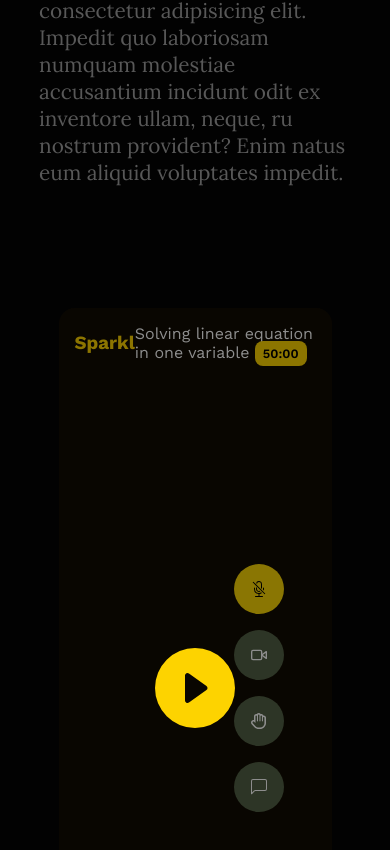
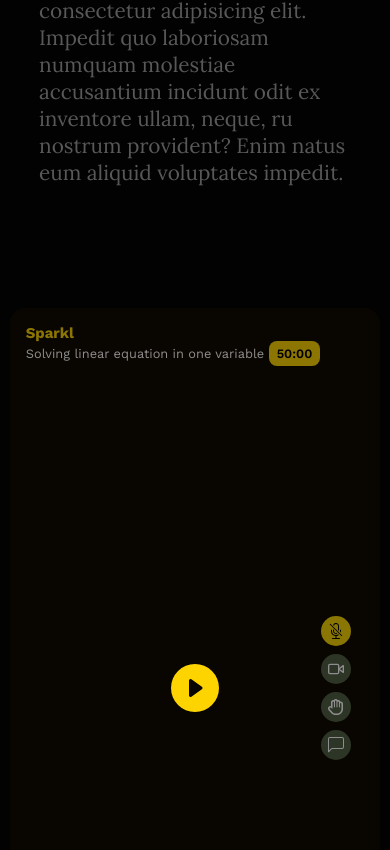
Before and after one commit to gauravsoni97/sparklAssignment, a React (Vite) app: page / in a window 390 px wide. Shown: the part 1794-2644 px from the top of the page. Built offline with nearby package versions, Linux system fonts and the light colour scheme.

Commit message:
video call responsive design

```diff
--- a/src/components/VideoCall/VideoCall.css
+++ b/src/components/VideoCall/VideoCall.css
@@ -1,5 +1,3 @@
-
-
 .VideoCallSection {
   min-height: 100vh;
   display: flex;
@@ -7,11 +5,11 @@
   justify-content: center;
   font-family: "Work Sans", sans-serif;
 }
-.StopVideoCallSection{
+.StopVideoCallSection {
   display: none;
 }
 
-.StartVideoCallSection{
+.StartVideoCallSection {
   width: 100%;
   height: 100%;
   background-color: rgba(0, 0, 0, 0.448);
@@ -21,7 +19,7 @@
   align-items: center;
   justify-content: center;
 }
-.StartVideoCallSection svg{
+.StartVideoCallSection svg {
   width: 5rem;
   height: 5rem;
   cursor: pointer;
@@ -31,6 +29,7 @@
   background-color: rgb(16, 11, 2);
   width: 70vw;
   height: 90vh;
+  max-height: 1200px;
   border-radius: 1rem;
   display: flex;
   align-items: flex-start;
@@ -39,7 +38,6 @@
   transition: 3s ease-in-out;
   overflow: hidden;
   position: relative;
-
 }
 .VideoCallHeader {
   position: absolute;
@@ -96,7 +94,7 @@
   right: 0;
   width: 100%;
   height: 100%;
-  transition: .8s all ease-in-out;
+  transition: 0.8s ease-in-out;
 }
 .AfterStartTeacherImg {
   position: absolute;
@@ -108,7 +106,8 @@
 
 .StudentCard {
   width: 15vw;
-  height: 160px;
+  height: 20vh;
+  max-height: 220px;
   border-radius: 1rem;
   border: 3px solid white;
   background-size: cover;
@@ -180,3 +179,216 @@
 .FixedIconYellow {
   background-color: #f8d505;
 }
+
+/* ====================================== Responsiveness ===================================== */
+
+@media screen and (width <= 1050px) {
+  .VideoCallBox {
+    width: 80vw;
+  }
+
+  .VideoCallMainScreen {
+    width: 75vw;
+    height: 62vh;
+  }
+  .AfterStartStudentImg {
+    width: 15vw;
+    height: 95px;
+  }
+  .AfterStartTeacherImg {
+    height: 14vh;
+  }
+}
+@media screen and (width <= 850px) {
+  .VideoCallBox {
+    width: 90vw;
+  }
+  .VideoCallHeader {
+    flex-direction: column;
+    align-items: flex-start;
+    justify-content: flex-start;
+    font-size: 0.8rem;
+  }
+  .VideoCallHeader .Timer {
+    width: 50%;
+    line-height: 1.5rem;
+  }
+
+  .FixedIcons {
+    right: 1rem;
+    gap: 0.5rem;
+  }
+
+  .FixedIcon {
+    width: 30px;
+    height: 30px;
+  }
+  .StudentImgBox {
+    flex-wrap: wrap;
+    width: 90vw;
+  }
+
+  .StartVideoCallSection svg {
+    width: 3rem;
+    height: 3rem;
+    cursor: pointer;
+  }
+  .VideoCallMainScreen {
+    width: 88vw;
+    height: 62vh;
+  }
+  .VideoCallMainScreen {
+    width: 88vw;
+    height: 62vh;
+  }
+
+  .StudentCard {
+    width: 18vw;
+    height: 12vh;
+  }
+  .AfterStartStudentImg {
+    width: 15vw;
+    height: 95px;
+  }
+  .AfterStartTeacherImg {
+    height: 14vh;
+  }
+}
+
+@media screen and (width <= 550px) {
+  .VideoCallBox {
+    width: 95vw;
+  }
+  .VideoCallHeader {
+    flex-direction: column;
+    align-items: flex-start;
+    justify-content: flex-start;
+    font-size: 0.8rem;
+  }
+  .VideoCallHeader .Timer {
+    width: 100%;
+    line-height: 1.5rem;
+  }
+
+  .FixedIcons {
+    right: 1.8rem;
+    gap: 0.5rem;
+  }
+
+  .FixedIcon {
+    width: 30px;
+    height: 30px;
+  }
+  .StudentImgBox {
+    flex-wrap: wrap;
+    width: 90vw;
+  }
+
+  .StartVideoCallSection svg {
+    width: 3rem;
+    height: 3rem;
+    cursor: pointer;
+  }
+  .VideoCallMainScreen {
+    width: 88vw;
+    height: calc(100% - 21vh);
+    margin-top: 5rem;
+  }
+
+  .StudentCard {
+    width: 18vw;
+    height: 12vh;
+  }
+  .AfterStartStudentImg {
+    width: 17vw;
+    height: 70px;
+  }
+  .AfterStartTeacherImg {
+    height: 12vh;
+    width: 25vw;
+    position: absolute;
+    top: 5.5rem;
+    right: 1.5rem;
+  }
+}
+
+
+@media screen and (width <= 400px) {
+  .VideoCallBox {
+    width: 95vw;
+  }
+  .VideoCallHeader {
+    flex-direction: column;
+    align-items: flex-start;
+    justify-content: flex-start;
+    font-size: 0.8rem;
+  }
+  .VideoCallHeader .Timer {
+    width: 100%;
+    line-height: 1.5rem;
+  }
+
+  .FixedIcons {
+    right: 1.8rem;
+    gap: 0.5rem;
+  }
+
+  .FixedIcon {
+    width: 30px;
+    height: 30px;
+  }
+  .StudentImgBox {
+    flex-wrap: wrap;
+    width: 90vw;
+  }
+
+  .StartVideoCallSection svg {
+    width: 3rem;
+    height: 3rem;
+    cursor: pointer;
+  }
+  .VideoCallMainScreen {
+    width: 88vw;
+    height: calc(100% - 28vh);
+    margin-top: 5rem;
+  }
+
+  .StudentCard {
+    width: 18vw;
+    height: 12vh;
+  }
+  .AfterStartStudentImg {
+    width: 17vw;
+    height: 70px;
+  }
+  .AfterStartTeacherImg {
+    height: 12vh;
+    width: 25vw;
+    position: absolute;
+    top: 5.5rem;
+    right: 1.5rem;
+  }
+}
+
+
+@media screen and (width <= 350px) {
+  .FixedIcons {
+    right: 1rem;
+    gap: 0.5rem;
+  }
+
+  .VideoCallHeader .Timer {
+    font-size: 0.7rem;
+  }
+  .VideoCallHeader .Timer span {
+    font-size: 0.7rem;
+  }
+
+  .VideoCallMainScreen {
+    margin-top: 4.5rem;
+  }
+  .AfterStartTeacherImg {
+    top: 5rem;
+    right: 1.2rem;
+  }
+}
```
Also changed, not shown: src/components/VideoCall/VideoCall.jsx (indentation only).
